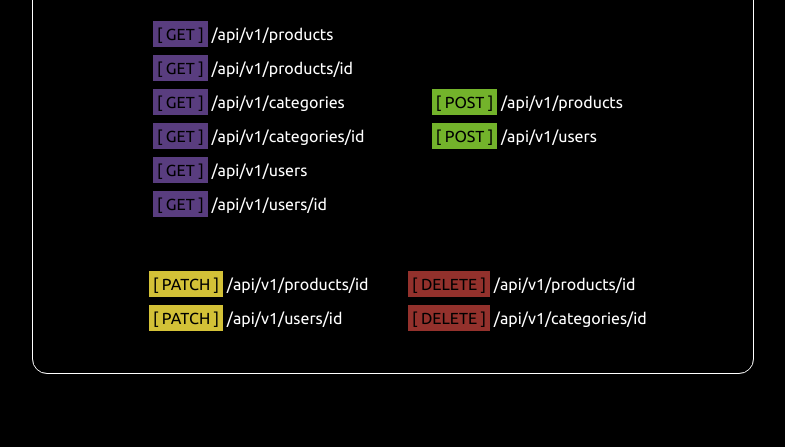
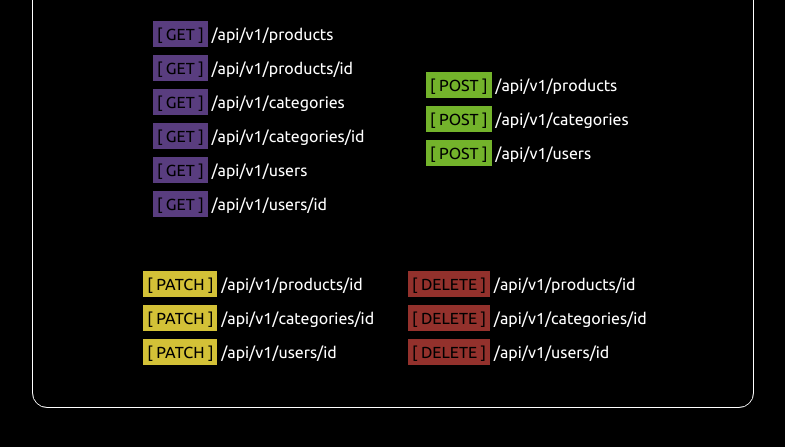
Before and after one commit to alejandroch1202/faker-store-api, a website: page index.html in a window 1280 px wide. Shown: the part 229-676 px from the top of the page, without its empty margins (247-1032 px from the left). Drawn offline with Linux system fonts and the light colour scheme.

Commit message:
Testing deploy

```diff
--- a/index.html
+++ b/index.html
@@ -140,20 +140,20 @@
 
           <div>
             <p><span class="post"> [ POST ]</span> /api/v1/products</p>
-            <!-- <p><span class="post"> [ POST ]</span> /api/v1/categories</p> -->
+            <p><span class="post"> [ POST ]</span> /api/v1/categories</p>
             <p><span class="post"> [ POST ]</span> /api/v1/users</p>
           </div>
 
           <div>
             <p><span class="patch"> [ PATCH ]</span> /api/v1/products/id</p>
-            <!-- <p><span class="patch"> [ PATCH ]</span> /api/v1/categories/id</p> -->
+            <p><span class="patch"> [ PATCH ]</span> /api/v1/categories/id</p>
             <p><span class="patch"> [ PATCH ]</span> /api/v1/users/id</p>
           </div>
 
           <div>
             <p><span class="delete"> [ DELETE ]</span> /api/v1/products/id</p>
             <p><span class="delete"> [ DELETE ]</span> /api/v1/categories/id</p>
-            <!-- <p><span class="delete"> [ DELETE ]</span> /api/v1/users/id</p> -->
+            <p><span class="delete"> [ DELETE ]</span> /api/v1/users/id</p>
           </div>
         </div>
       </div>
```
